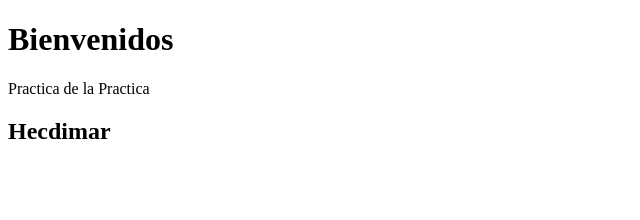
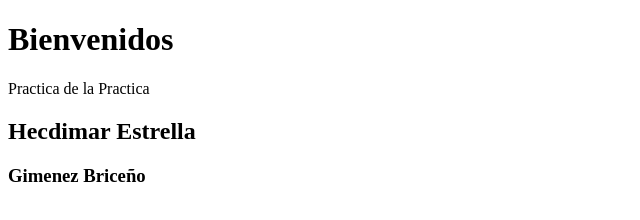
Before and after one commit to hecdimar/-Prueba, a plain HTML site: page index.html in a window 1280 px wide. Shown: the whole page, without its empty margins (0-640 px from the left). Drawn offline with Linux system fonts and the light colour scheme.

Commit message:
anadi mi nombre

```diff
--- a/index.html
+++ b/index.html
@@ -9,6 +9,8 @@
 <body>
     <h1>Bienvenidos</h1>
     <p>Practica de la Practica</p>
-    <h2>Hecdimar</h2>
+    <h2>Hecdimar Estrella</h2>
+    <h3>Gimenez Briceño</h3>
+
 </body>
 </html>
```
